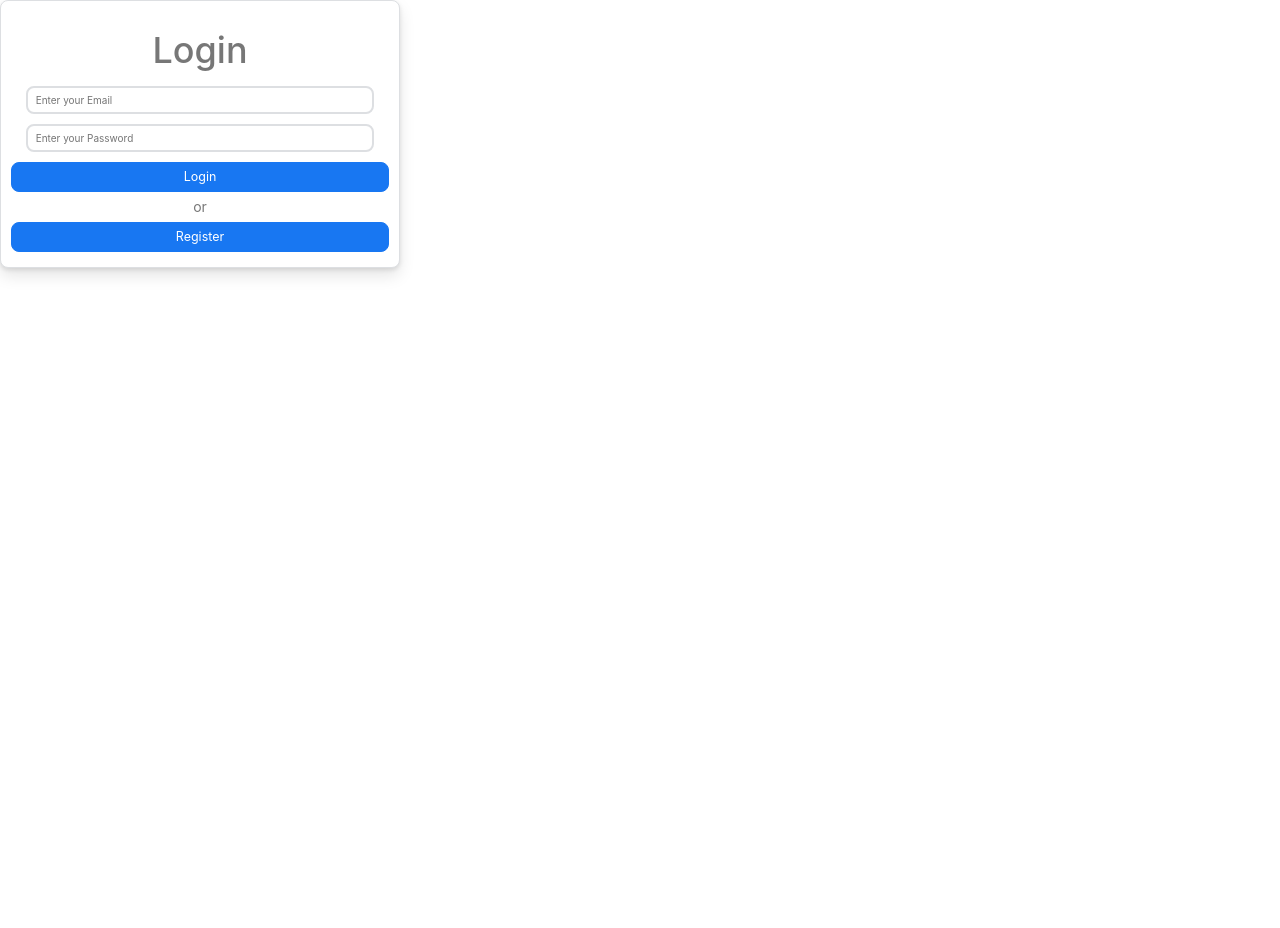
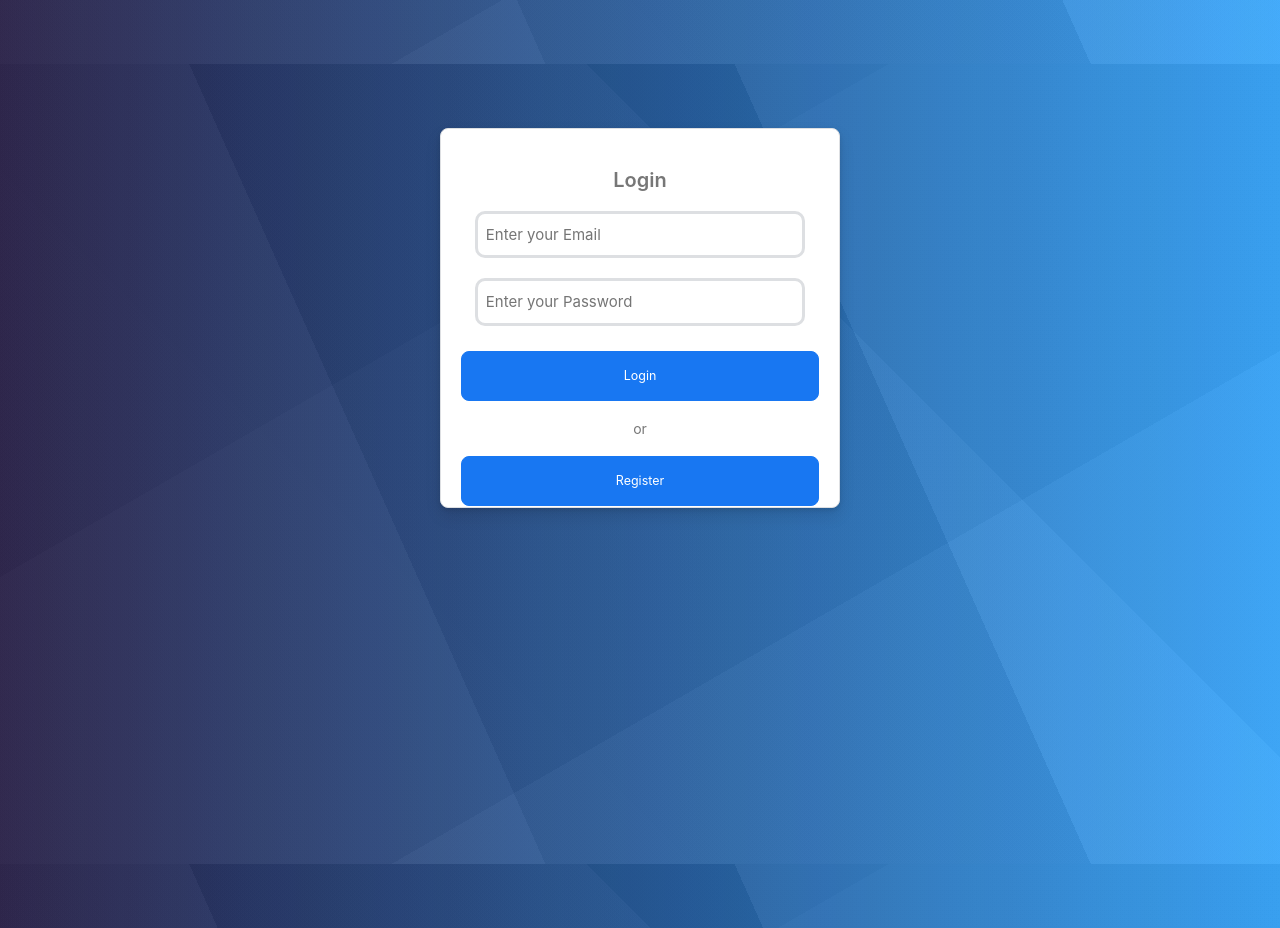
Before and after one commit to AnshumanDhiman/Hackathon, a React (Create React App) app in the folder frontend/: page /login in a window 1280 px wide. Before the commit the page ends 800 px from the top, so only its background shows below. Built offline with nearby package versions, Linux system fonts and the light colour scheme; what smooth-scroll would draw is missing.

Commit message:
changes in adminlogin.css

```diff
--- a/frontend/src/components/adminlogin/adminlogin.css
+++ b/frontend/src/components/adminlogin/adminlogin.css
@@ -1,24 +1,45 @@
-
+*{
+	margin: 5% auto;
+	padding: 0;
+	box-sizing: border-box;
+	align-items: center;
+}
+body{
+	background-image: linear-gradient(330deg, rgba(225, 225, 225, 0.05) 0%, rgba(225, 225, 225, 0.05) 33.333%,rgba(114, 114, 114, 0.05) 33.333%, rgba(114, 114, 114, 0.05) 66.666%,rgba(52, 52, 52, 0.05) 66.666%, rgba(52, 52, 52, 0.05) 99.999%),linear-gradient(66deg, rgba(181, 181, 181, 0.05) 0%, rgba(181, 181, 181, 0.05) 33.333%,rgba(27, 27, 27, 0.05) 33.333%, rgba(27, 27, 27, 0.05) 66.666%,rgba(251, 251, 251, 0.05) 66.666%, rgba(251, 251, 251, 0.05) 99.999%),linear-gradient(225deg, rgba(98, 98, 98, 0.05) 0%, rgba(98, 98, 98, 0.05) 33.333%,rgba(222, 222, 222, 0.05) 33.333%, rgba(222, 222, 222, 0.05) 66.666%,rgba(228, 228, 228, 0.05) 66.666%, rgba(228, 228, 228, 0.05) 99.999%),linear-gradient(90deg, rgb(28, 20, 63),rgb(40, 160, 253));
+}
 .login {
     width: 400px;
+    height: 380px;
     background: #fff;
     border: 1px solid #dddfe2;
     box-shadow: 0 2px 4px rgb(0 0 0 / 10%), 0 8px 16px rgb(0 0 0 / 10%);
     border-radius: 8px;
-    padding: 1rem;
+    padding: 2rem;
     align-items: center;
     text-align: center;
 }
+.logo{
+	background-image: url('https://www.iconpacks.net/icons/2/free-icon-user-3294.png');
+	background-repeat: no-repeat;
+	margin: auto;
+	padding: 0;
+	width: 100px;
+	height: 80px;
+}
+h1{
+	font-size: 2rem;
+	font-weight: 600;
+}
 
 .login > input {
-    border-radius: 8px;
-    border: 2px solid #dddfe2;
+    border-radius: 10px;
+    border: 3px solid #dddfe2;
     outline: none;
     color: #1d2129;
-    margin: 0.5rem 0;
-    padding: 0.5rem 0.75rem;
+    margin: 1rem 0;
+    padding: 1rem 0.75rem;
     width: 92%;
-    font-size: 1rem;
+    font-size: 1.5rem;
 }
 
 .login > .button {
@@ -26,8 +47,8 @@
     border: 1px solid #1877f2;
     color: #fff;
     font-size: 1.25rem;
-    padding: 0.5rem;
-    margin: 0.5rem 0;
+    padding: 1.5rem;
+    margin: 1.5rem 0;
     border-radius: 8px;
     outline: none;
     cursor: pointer;
```
